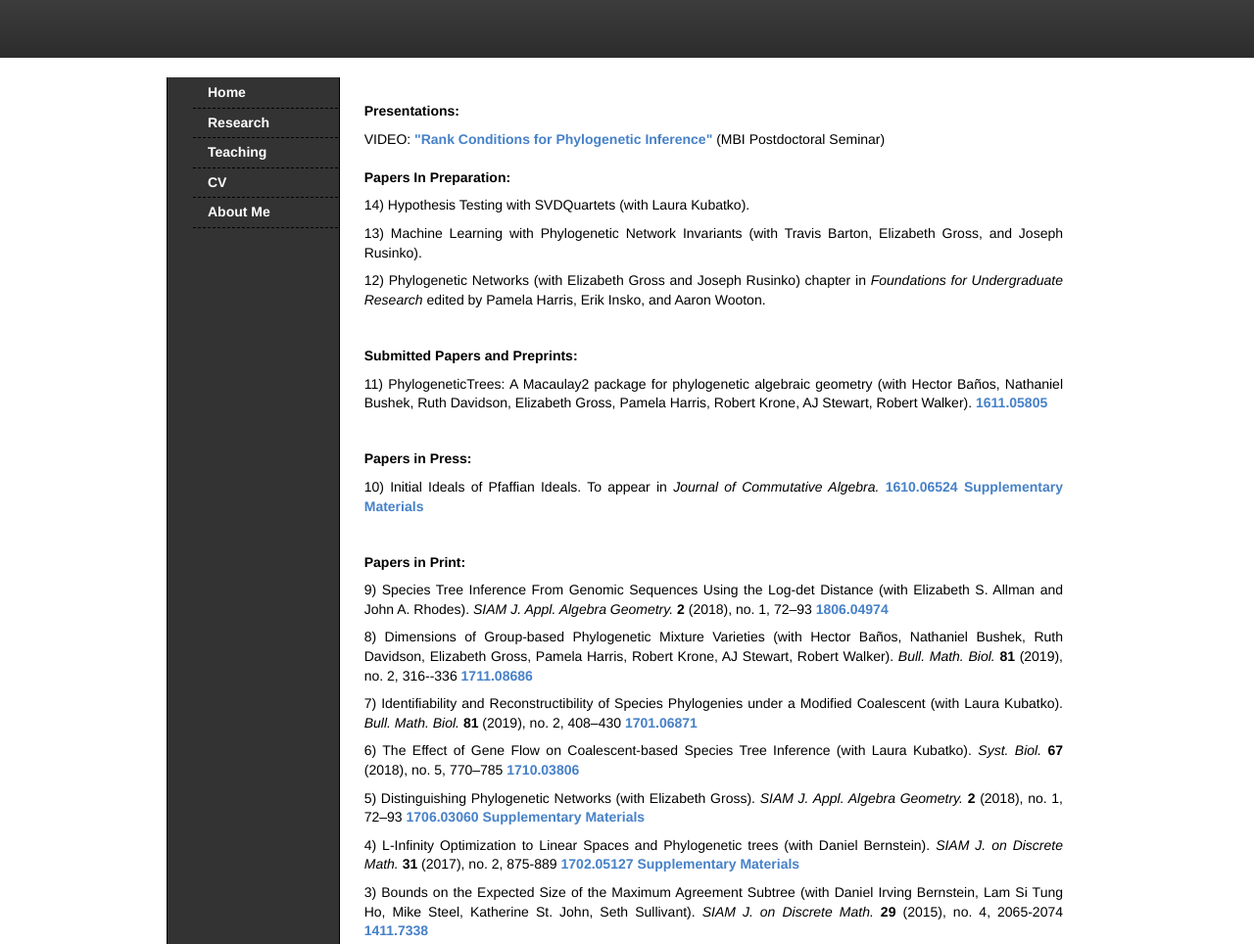
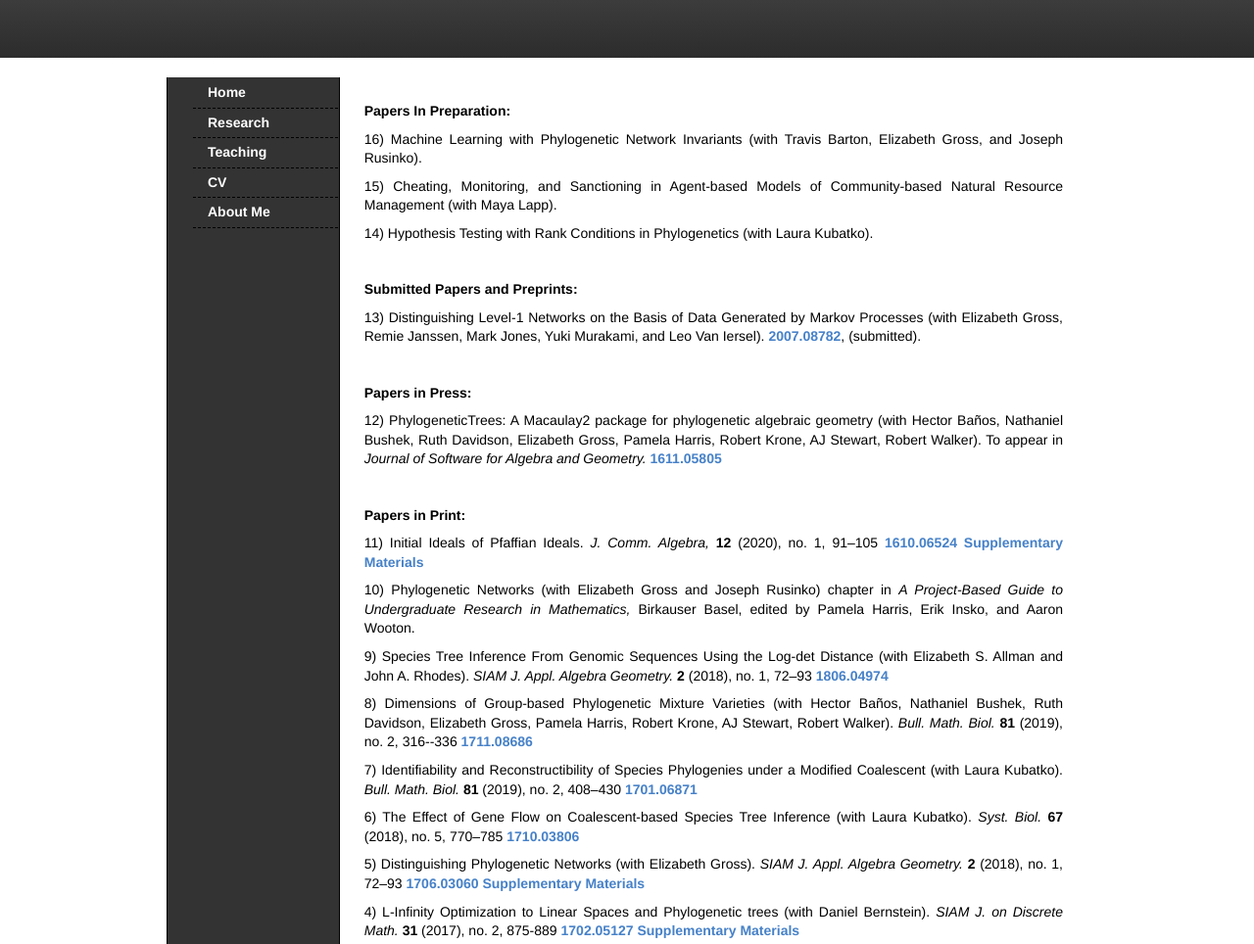
Before and after one commit to celong2/celong2.github.io, a plain HTML site: page Research.html in a window 1280 px wide. Shown: the top 964 px of the page at 98% size. Drawn offline with Linux system fonts and the light colour scheme.

Commit message:
Add files via upload

```diff
--- a/Research.html
+++ b/Research.html
@@ -116,27 +116,22 @@
 
 <td class="contentstuff">
 
-<p><strong>Presentations:</strong>   </p>
 
-VIDEO: <a href="https://mbi.osu.edu/video/player/?id=4586" style="font-weight: bold;">
-"Rank Conditions for Phylogenetic Inference" </a>
-(MBI Postdoctoral Seminar)
-
-<br>
-<br>
 
 <p><strong>Papers In Preparation:</strong>   </p>
 
-  <p> 14) Hypothesis Testing with SVDQuartets
+
+  <p> 16) Machine Learning with Phylogenetic Network Invariants
+         (with Travis Barton, Elizabeth Gross, and Joseph Rusinko).</p>
+
+ <p> 15) Cheating, Monitoring, and Sanctioning in Agent-based Models of Community-based Natural Resource Management
+         (with Maya Lapp).</p>
+
+
+ <p> 14) Hypothesis Testing with Rank Conditions in Phylogenetics
          (with Laura Kubatko).</p>
 
-  <p> 13) Machine Learning with Phylogenetic Network Invariants
-         (with Travis Barton, Elizabeth Gross, and Joseph Rusinko).</p>
 
-  <p> 12) Phylogenetic Networks
-         (with Elizabeth Gross and Joseph Rusinko)
-	  chapter in <i> Foundations for Undergraduate Research </i> edited
-	by Pamela Harris, Erik Insko, and Aaron Wooton.</p>
 
 <!-------------
   <p> 12) Extension of SVDQuartets to General Multispecies Coalescent Models and Comparison with Other Coalescent-based Species Tree Estimation Methods
@@ -148,8 +143,11 @@ VIDEO: <a href="https://mbi.osu.edu/video/player/?id=4586" style="font-weight: b
 <p><strong>Submitted Papers and Preprints:</strong>   </p>
 
 
-<p> 11) PhylogeneticTrees: A Macaulay2 package for phylogenetic algebraic geometry (with Hector Ba&ntilde;os, Nathaniel Bushek, Ruth Davidson, Elizabeth Gross, Pamela Harris, Robert Krone, AJ Stewart, Robert Walker).
-<a href="https://arxiv.org/abs/1611.05805" style="font-weight: bold;">1611.05805</a>
+<p> 13) Distinguishing Level-1 Networks on the Basis of Data Generated by Markov Processes
+         (with Elizabeth Gross, Remie Janssen, Mark Jones, Yuki Murakami, and Leo Van Iersel).
+ <a href="https://arxiv.org/abs/2007.08782" style="font-weight: bold;">2007.08782</a>, (submitted).
+
+</p>
 
 
 <p>&nbsp;</p>
@@ -158,18 +156,28 @@ VIDEO: <a href="https://mbi.osu.edu/video/player/?id=4586" style="font-weight: b
 <p><strong>Papers in Press:</strong>   </p>
 
 
+<p> 12) PhylogeneticTrees: A Macaulay2 package for phylogenetic algebraic geometry (with Hector Ba&ntilde;os, Nathaniel Bushek, Ruth Davidson, Elizabeth Gross, Pamela Harris, Robert Krone, AJ Stewart, Robert Walker).
+To appear in <em> Journal of Software for Algebra and Geometry. </em>
+<a href="https://arxiv.org/abs/1611.05805" style="font-weight: bold;">1611.05805</a>
 
 
-<p> 10) Initial Ideals of Pfaffian Ideals.
-To appear in
-<em>Journal of Commutative Algebra. </em>
+
+<p>&nbsp;</p>
+
+<p><strong>Papers in Print:</strong></p>
+
+<p> 11) Initial Ideals of Pfaffian Ideals.
+<em>J. Comm. Algebra, </em>
+<strong>12</strong> (2020), no. 1, 91–105
 <a href="https://arxiv.org/abs/1610.06524" style="font-weight: bold;">1610.06524</a>
 <a href="PfaffianSupplement.html" style="font-weight: bold;">Supplementary Materials</a>
 </p>
 
-<p>&nbsp;</p>
-
-<p><strong>Papers in Print:</strong></p>
+ <p> 10) Phylogenetic Networks
+         (with Elizabeth Gross and Joseph Rusinko)
+	  chapter in <i> A Project-Based Guide to Undergraduate Research in Mathematics,</i>
+	Birkauser Basel, edited
+	by Pamela Harris, Erik Insko, and Aaron Wooton.</p>
 
   <p> 9) Species Tree Inference From Genomic Sequences Using the Log-det Distance
          (with Elizabeth S. Allman and John A. Rhodes).
```
Also changed, not shown: index.html (+2 -3 lines).
